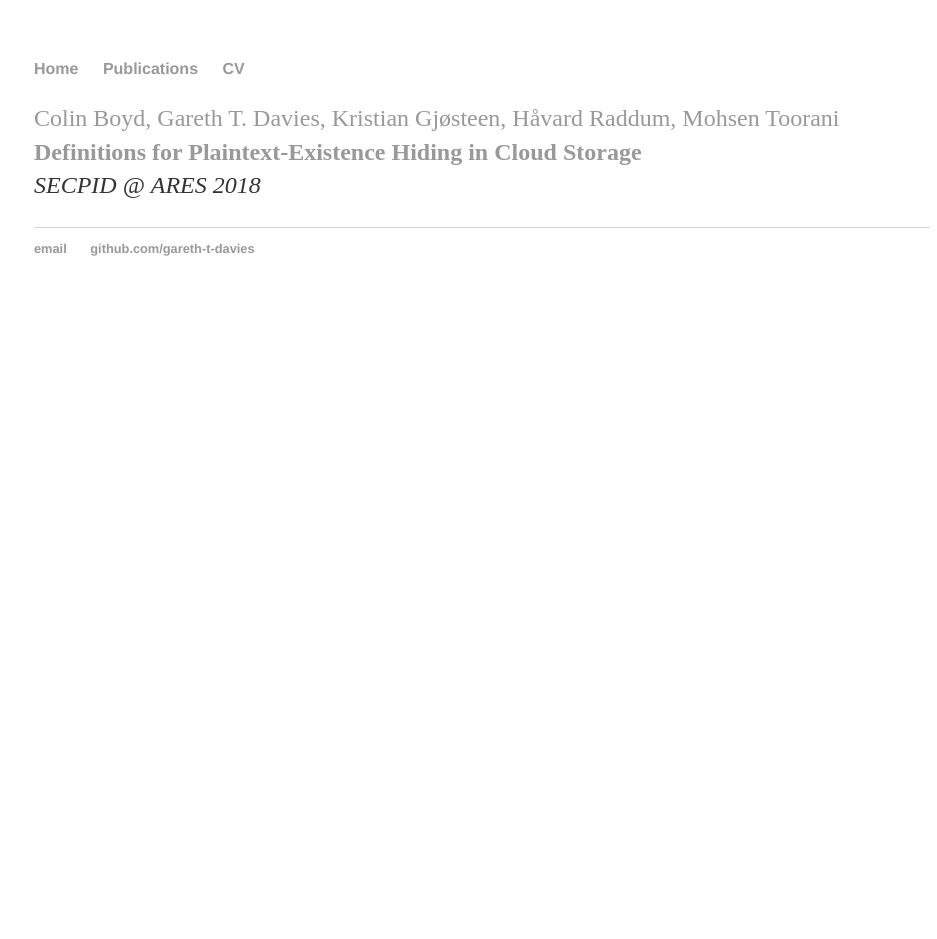
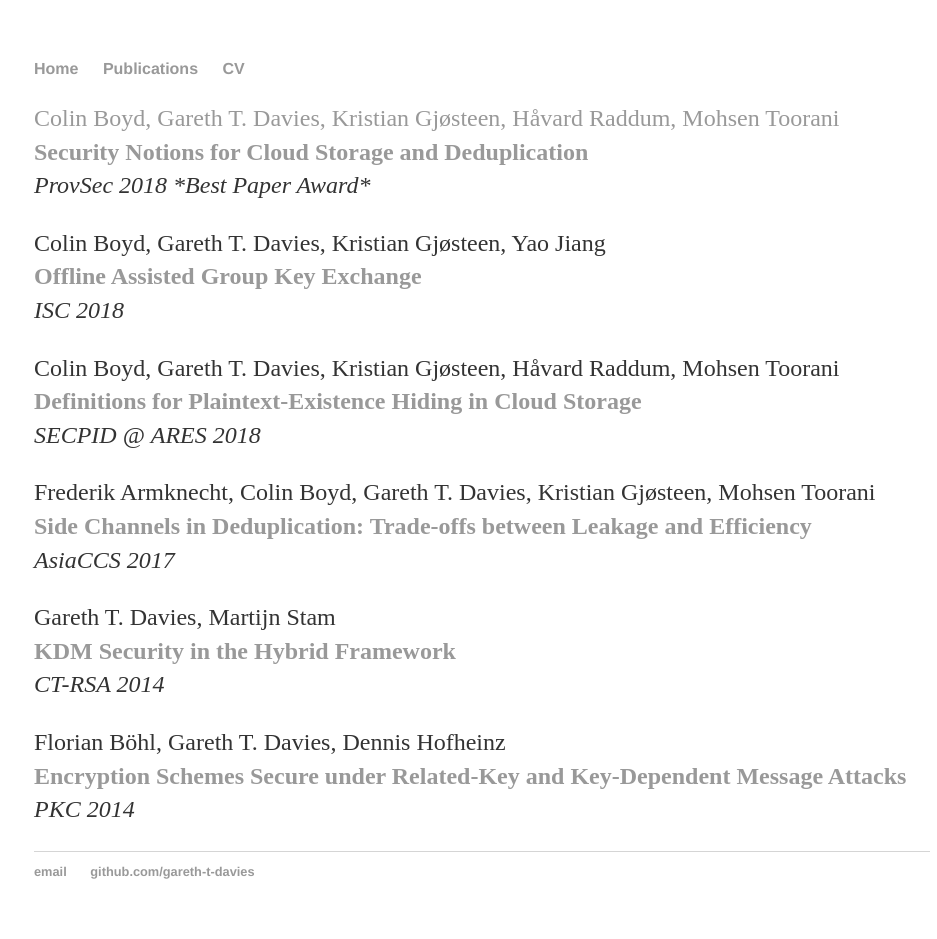
Before and after one commit to gareth-t-davies/gareth-t-davies.github.io, a Jekyll site: the page built from pubs/index.html, in a window 1280 px wide. Shown: the whole page, without its empty margins (158-1095 px from the left). Built offline with Jekyll 4.4.1, drawn with Linux system fonts in a browser that asks for light colours; before the commit the page ends 900 px from its top, so only the background shows below that.

Commit message:
Update index.html
added pubs

```diff
--- a/pubs/index.html
+++ b/pubs/index.html
@@ -3,6 +3,26 @@ layout: default
 title: Publications
 ---
 
+<p> Colin Boyd, Gareth T. Davies, Kristian Gjøsteen, Håvard Raddum, Mohsen Toorani<br />
+<strong><a href="https://eprint.iacr.org/2017/1208">Security Notions for Cloud Storage and Deduplication</a></strong><br />
+<em>ProvSec 2018 *Best Paper Award*</em></p>
+
+<p> Colin Boyd, Gareth T. Davies, Kristian Gjøsteen, Yao Jiang<br />
+<strong><a href="https://eprint.iacr.org/2018/114">Offline Assisted Group Key Exchange</a></strong><br />
+<em>ISC 2018</em></p>
+
 <p>	Colin Boyd, Gareth T. Davies, Kristian Gjøsteen, Håvard Raddum, Mohsen Toorani<br />
 <strong><a href="https://eprint.iacr.org/2018/748">Definitions for Plaintext-Existence Hiding in Cloud Storage</a></strong><br />
 <em>SECPID @ ARES 2018</em></p>
+
+<p>	Frederik Armknecht, Colin Boyd, Gareth T. Davies, Kristian Gjøsteen, Mohsen Toorani<br />
+<strong><a href="https://eprint.iacr.org/2016/977">Side Channels in Deduplication: Trade-offs between Leakage and Efficiency</a></strong><br />
+<em>AsiaCCS 2017</em></p>
+
+<p>	Gareth T. Davies, Martijn Stam<br />
+<strong><a href="https://eprint.iacr.org/2013/567">KDM Security in the Hybrid Framework</a></strong><br />
+<em>CT-RSA 2014</em></p>
+
+<p>	Florian B&ouml;hl, Gareth T. Davies, Dennis Hofheinz<br />
+<strong><a href="https://eprint.iacr.org/2013/653">Encryption Schemes Secure under Related-Key and Key-Dependent Message Attacks</a></strong><br />
+<em>PKC 2014</em></p>
```
